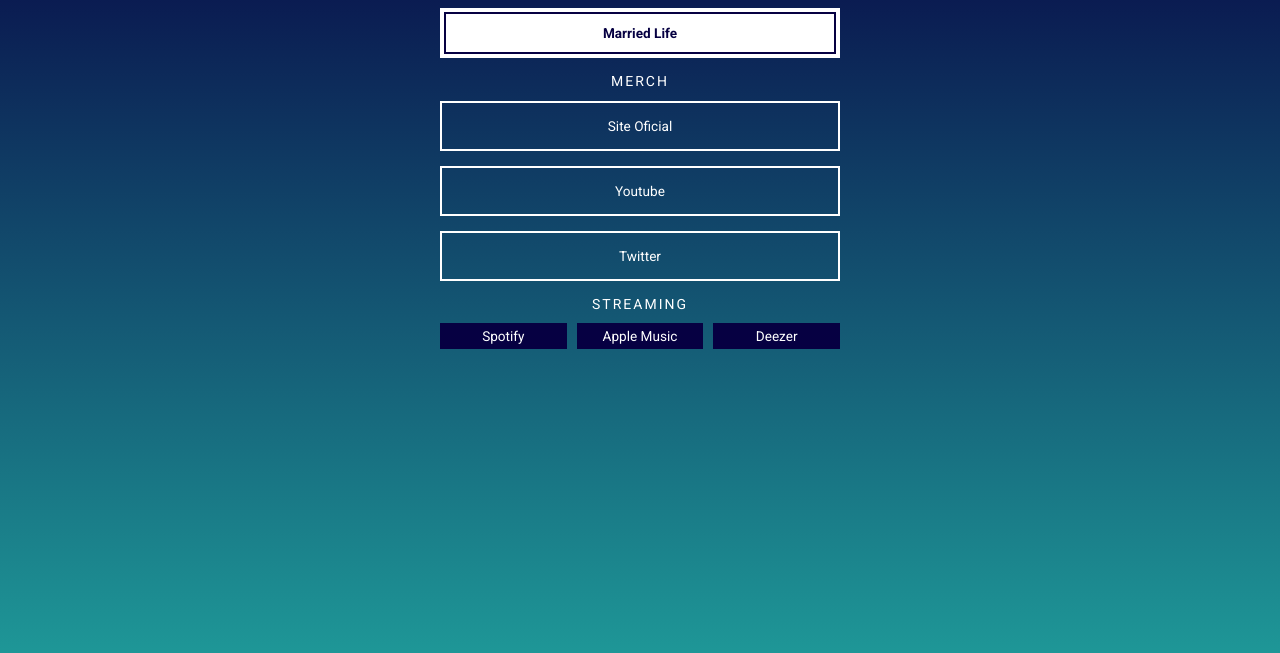
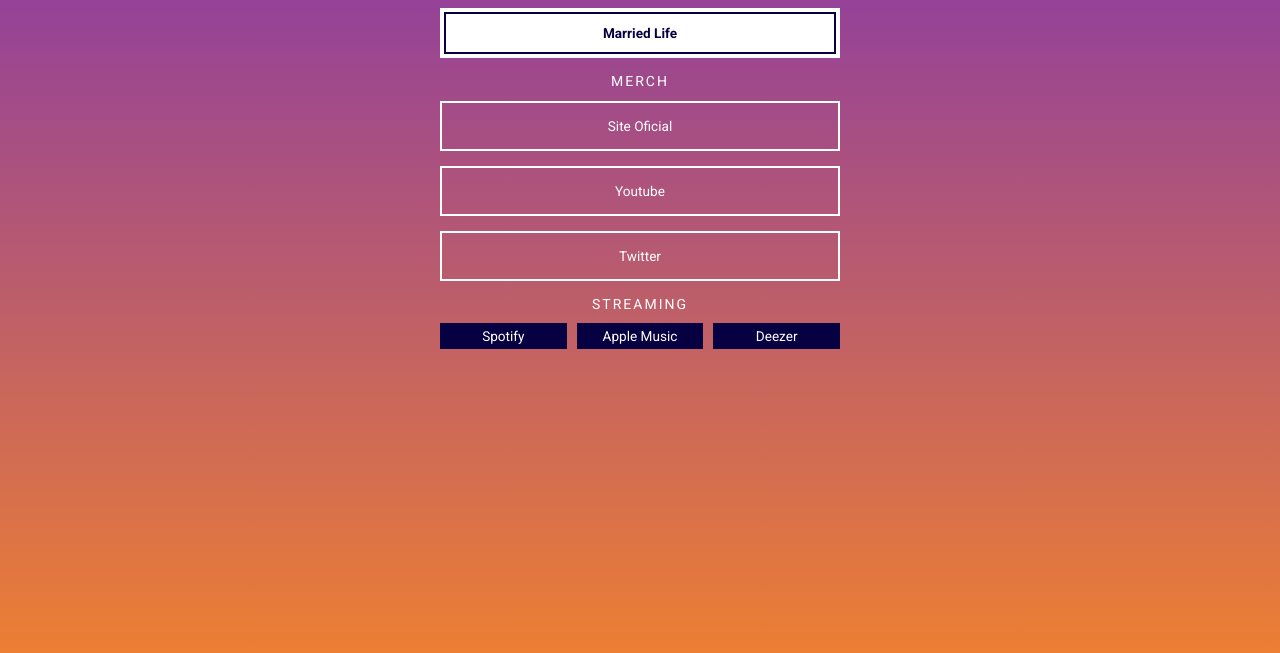
Before and after one commit to thiagofive/thiagofive.github.io, a website: page index.html in a window 1280 px wide. Shown: the part 163-816 px from the top of the page. Drawn offline with nearby package versions, Linux system fonts and the light colour scheme; files that its build step writes are made by us from their sources.

Commit message:
Update style.scss

```diff
--- a/app/scss/style.scss
+++ b/app/scss/style.scss
@@ -8,9 +8,9 @@
 }
 
 body {
-    background-color: #060042;
+    background-color: #8134AF;
     background-image: -webkit-gradient(linear,left top,left bottom,color-stop(2%,#060042),color-stop(108%,#20A39E));
-    background-image: linear-gradient(#060042 2%,#20A39E 108%);
+    background-image: linear-gradient(#8134AF 2%,#F58529 108%);
     color: #ffffff;
     min-height: 100vh;
     text-align: center;
```
